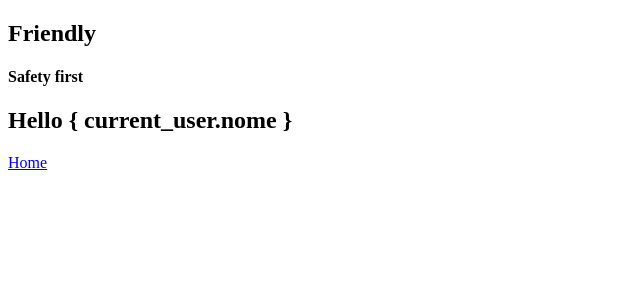
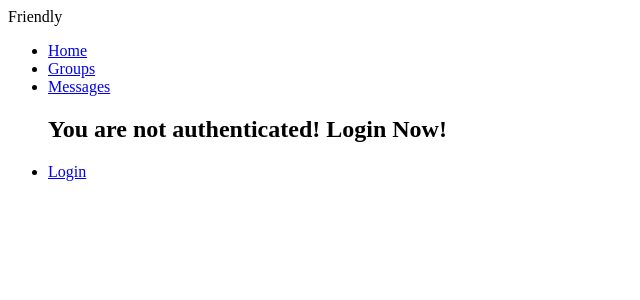
Before and after one commit to Daniel-Josetti/Friendly, a Flask app: template templates/home.html in a window 1280 px wide. Shown: the top 300 px of the page, without its empty margins (0-640 px from the left). Run offline with Flask 3, Linux system fonts and the light colour scheme; the template is opened without the code that fills it, so the values that code supplies are empty.

Commit message:
Login aprimorado e inicio do admin

```diff
--- a/app.py
+++ b/app.py
@@ -1,7 +1,8 @@
 from flask import Flask, render_template, request, redirect, url_for
-from flask_login import LoginManager, current_user, login_user, login_required
+from flask_login import LoginManager, current_user, login_user, login_required, logout_user
 from models import Users
 from db import db
+import hashlib
 
 app = Flask(__name__)
 app.secret_key = 'MoritzZimmerman'
@@ -10,6 +11,9 @@ lm.login_view = 'login'
 app.config['SQLALCHEMY_DATABASE_URI'] = "sqlite:///database.db"
 db.init_app(app)
 
+def hash(txt):
+    hash_obj = hashlib.sha256(txt.encode('utf-8'))
+    return hash_obj.hexdigest()
 
 @lm.user_loader
 def user_loader(id):
@@ -32,7 +36,7 @@ def register():
         senha = request.form["senhaForm"]
 
 
-        novo_usuario = Users(nome=nome, senha=senha)
+        novo_usuario = Users(nome=nome, senha=hash(senha))
         db.session.add(novo_usuario)
         db.session.commit()
 
@@ -52,7 +56,7 @@ def login():
         nome = request.form['nomeForm']
         senha = request.form['senhaForm']
 
-        user = db.session.query(Users).filter_by(nome=nome, senha=senha).first()
+        user = db.session.query(Users).filter_by(nome=nome, senha=hash(senha)).first()
         if not user:
             return "Usuario não autorizado. Nome ou senha incorretos"
 
@@ -60,6 +64,10 @@ def login():
         return redirect(url_for('home'))
 
 
+@app.route('/logout')
+@login_required
+def logout():
+    logout_user()
 
 
 
--- a/templates/home.html
+++ b/templates/home.html
@@ -7,13 +7,28 @@
 </head>
 <body>
     <header>
-        <h2>Friendly</h2> <!-- Cabeçalho do site -->
-        <h4>Safety first</h4>
+        <nav class="navbar">
+            <div class="logo">Friendly</div>
 
-        <h2> Hello { current_user.nome } </h2>
+            <ul class="nav-links">
+                <li><a href="/">Home</a></li>
+                <li><a href="/groups">Groups</a></li>
+                <li><a href="/messages">Messages</a></li>
 
-
-        <a href="/home"> Home </a>
+                {% if current_user.is_authenticated %}
+                    {% if current_user.cargo == 'admin' %}
+                        <li><a href="/admindashboard">Admin Dashboard</a></li>
+                    {% elif current_user.cargo == 'teacher' %}
+                        <li><a href="/moderate">Moderate</a></li>
+                    {% endif %}
+                    <li><a href="/profile">Profile</a></li>
+                    <li><a href="/logout" class="logout">Logout</a></li>
+                {% else %}
+                    <h2>You are not authenticated! Login Now!</h2>
+                    <li><a href="/login">Login</a></li>
+                {% endif %}
+            </ul>
+        </nav>
     </header>
 </body>
 </html>
```
Also changed, not shown: templates/admindashboard.html (added, +11 -0 lines), templates/register.html (deleted, +0 -17 lines), instance/database.db (deleted).
